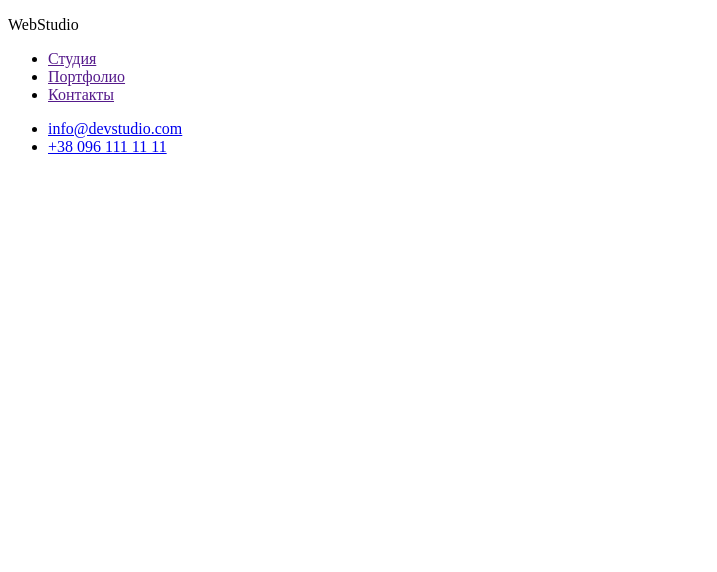
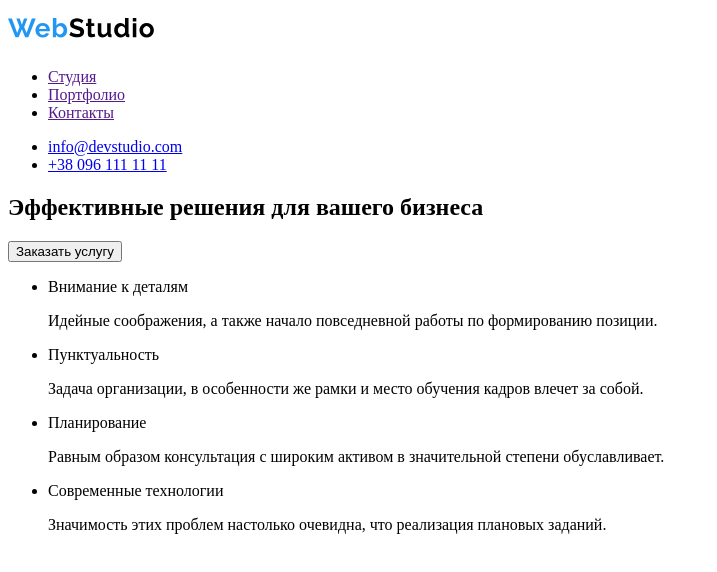
Before and after one commit to MarynaVCH/goit-markup-hw-01, a plain HTML site: page index.html in a window 1280 px wide. Shown: the whole page, without its empty margins (0-717 px from the left). Drawn offline with Linux system fonts and the light colour scheme.

Commit message:
Добавляет текстовый контент

```diff
--- a/index.html
+++ b/index.html
@@ -6,11 +6,14 @@
     <meta name="viewport" content="width=device-width, initial-scale=1.0">
     <title>WEBStudio</title>
 </head>
+
 <body>
     <!-- HEADER -->
     <header>
-      <nav>
-        <p lang="en">WebStudio</p>
+        <nav>
+        <a href="./">
+            <img src="./images/header/WebStudio.svg" alt="логотип" width="146" height="40">
+        </a>
         <ul>
             <li>
                 <a href="">Студия</a>
@@ -28,10 +31,46 @@
                 <a href="mailto:info@devstudio.com">info@devstudio.com</a>
             </li>
             <li>
-                <a href="telto:+380961111111">+38 096 111 11 11</a>
+                <a href="tel:+380961111111">+38 096 111 11 11</a>
             </li>
         </ul>
     </header>
+    <main>
+        <!-- HERO -->
+        <section>
+            <h1>Эффективные решения для вашего бизнеса</h1>
+            <button type="button">Заказать услугу</button>
+        </section>
 
+        <!-- FUNCTIONS -->
+        <section>
+             <h2 hidden>Функции</h2>
+        <ul>
+            <li>
+                <p>Внимание к деталям</p>
+                <p>Идейные соображения, а также начало повседневной работы по формированию позиции.</p>
+             </li>
+            <li>
+                <p>Пунктуальность</p>
+                <p>Задача организации, в особенности же рамки и место обучения кадров влечет за собой.</p>
+            </li>
+             <li>
+                 <p>Планирование</p>
+                 <p>Равным образом консультация с широким активом в значительной степени обуславливает.</p>
+             </li>
+            <li>
+                <p>Современные технологии</p>
+                <p>Значимость этих проблем настолько очевидна, что реализация плановых заданий.</p>
+            </li>
+        </ul>
+        </section>
+
+        <!-- ABOUT US -->
+        <section></section>
+
+        <section></section>
+    </main>
+
+    <footer></footer>
 </body>
 </html>
```
Also changed, not shown: images/header/WebStudio.png (added), images/header/WebStudio.svg (added).
